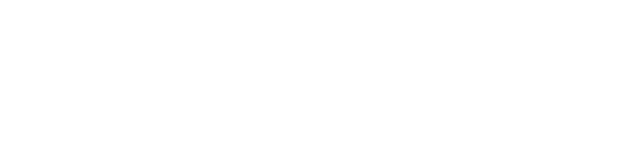
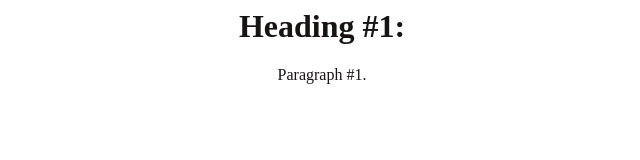
Before and after one commit to paulngyn/paulngyn.github.com, a plain HTML site: page index.html in a window 1280 px wide. Shown: the whole page, without its empty margins (318-958 px from the left). Drawn offline with Linux system fonts and the light colour scheme.

Commit message:
Update index.html

```diff
--- a/index.html
+++ b/index.html
@@ -8,8 +8,8 @@
   <style>
 
     body{
-     background-color: white;
-      color: #fff;
+     background-color: spotBlack;
+      color: #191414;
       text-align: center;
 
     }
```
